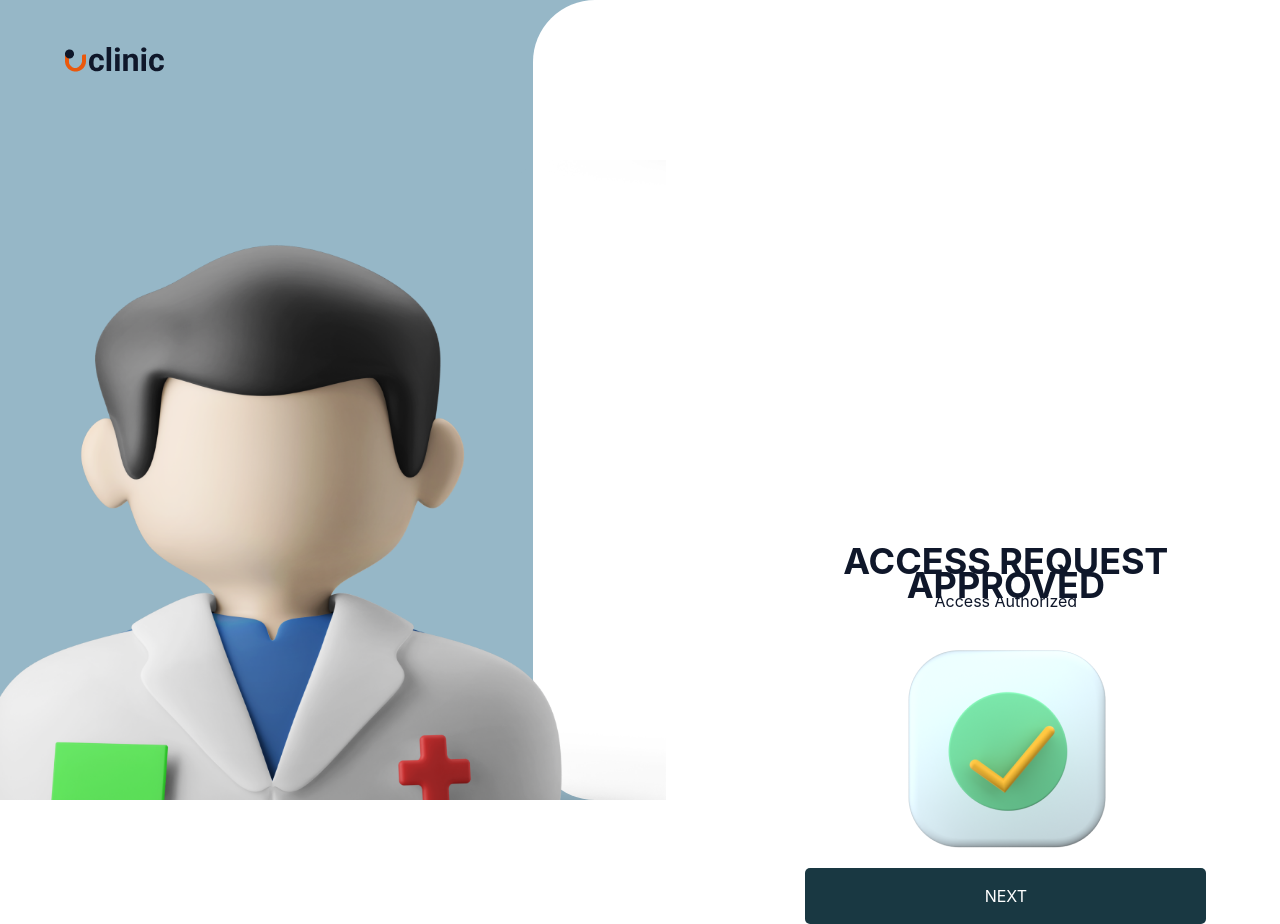
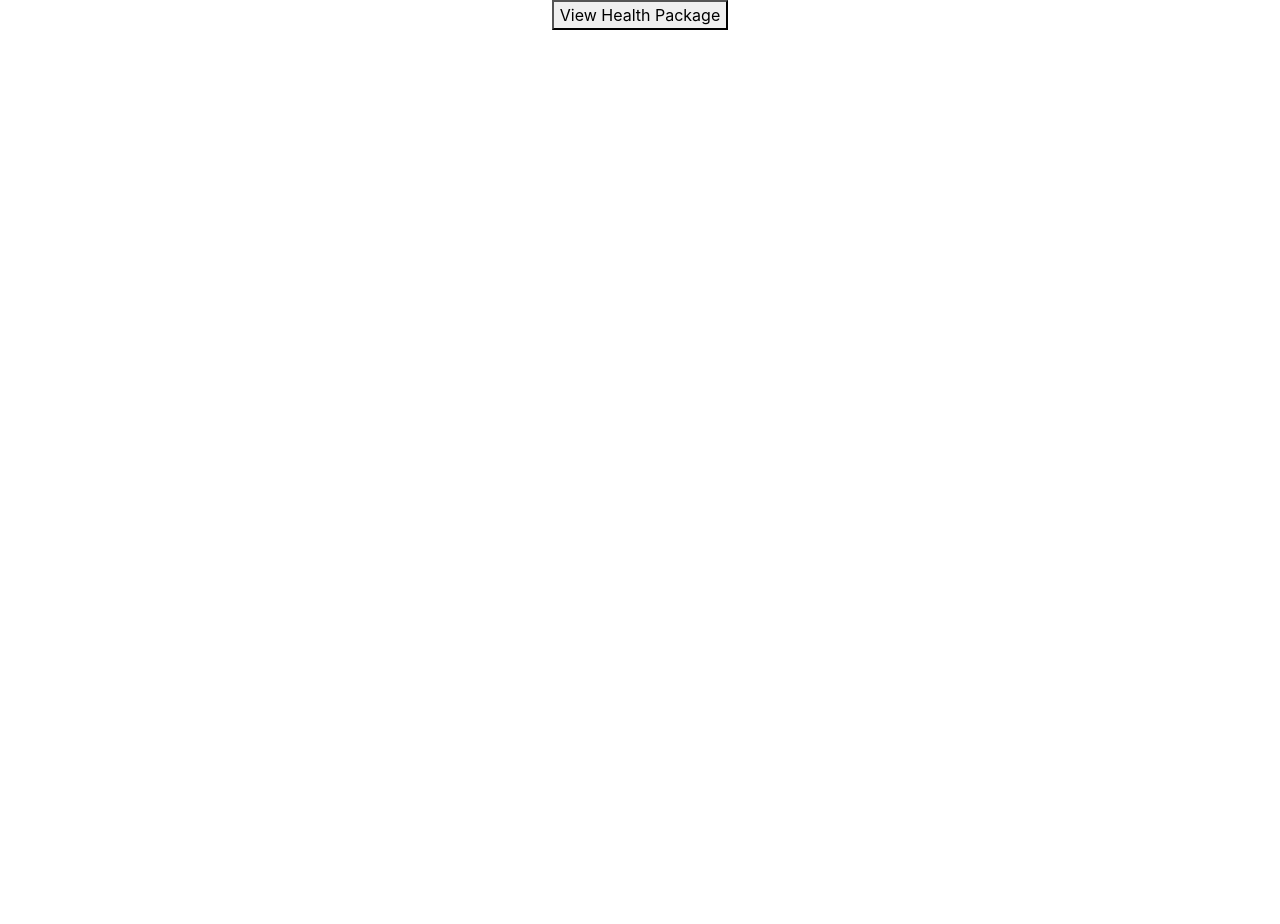
Before and after one commit to advanced-computer-lab-2023/Agile-Star-Squad-Clinic, a React (Create React App) app in the folder frontend/: page / in a window 1280 px wide. After the commit the page ends 800 px from the top, so only its background shows below. Built offline with nearby package versions, Linux system fonts and the light colour scheme.

Commit message:
Feat: creating new branch

```diff
--- a/frontend/src/App.js
+++ b/frontend/src/App.js
@@ -18,6 +18,7 @@ import RejectedRequest from './requests/rejectedRequest';
 import NavBar from './shared/components/NavBar/NavBar';
 import PendingRequest from './requests/pendingRequest';
 import AcceptedRequest from './requests/acceptedRequest';
+import PatientAccountSettings from './patient/pages/PatientAccountSettings';
 // import {getAllPatients} from '../src/data/controllers/patientController';
 
 function App() {
@@ -25,7 +26,7 @@ function App() {
     <div className="App">
       <BrowserRouter>
         <Routes>
-          <Route path="/" element={<AcceptedRequest />} exact />
+          <Route path="/" element={<PatientAccountSettings />} exact />
           {/* <Route path="/" element={<NavBar />} exact /> */}
 
           <Route
--- /dev/null
+++ b/frontend/src/patient/pages/PatientAccountSettings.js
@@ -0,0 +1,28 @@
+import React, { useState } from 'react';
+import ReactDOM from 'react-dom';
+
+
+
+const PatientAccountSettings = (props) =>{
+    const fetchPackages = async() => {
+        fetch("http://localhost:3000/patient/:id").then(async (response) => {
+            const json = await response.json();
+            const requestsJson = json.data.requests;
+            setRequests((val) => [...val, ...requestsJson.map((request) => {
+                return {
+                    healthPackage: request['package']
+                }
+            })]);
+        });
+    }
+    return(
+       <body>
+        <div>
+            <button onClick={fetchPackages}>View Health Package</button>
+        </div>
+        </body>
+    )
+
+
+}
+export default PatientAccountSettings;
```
